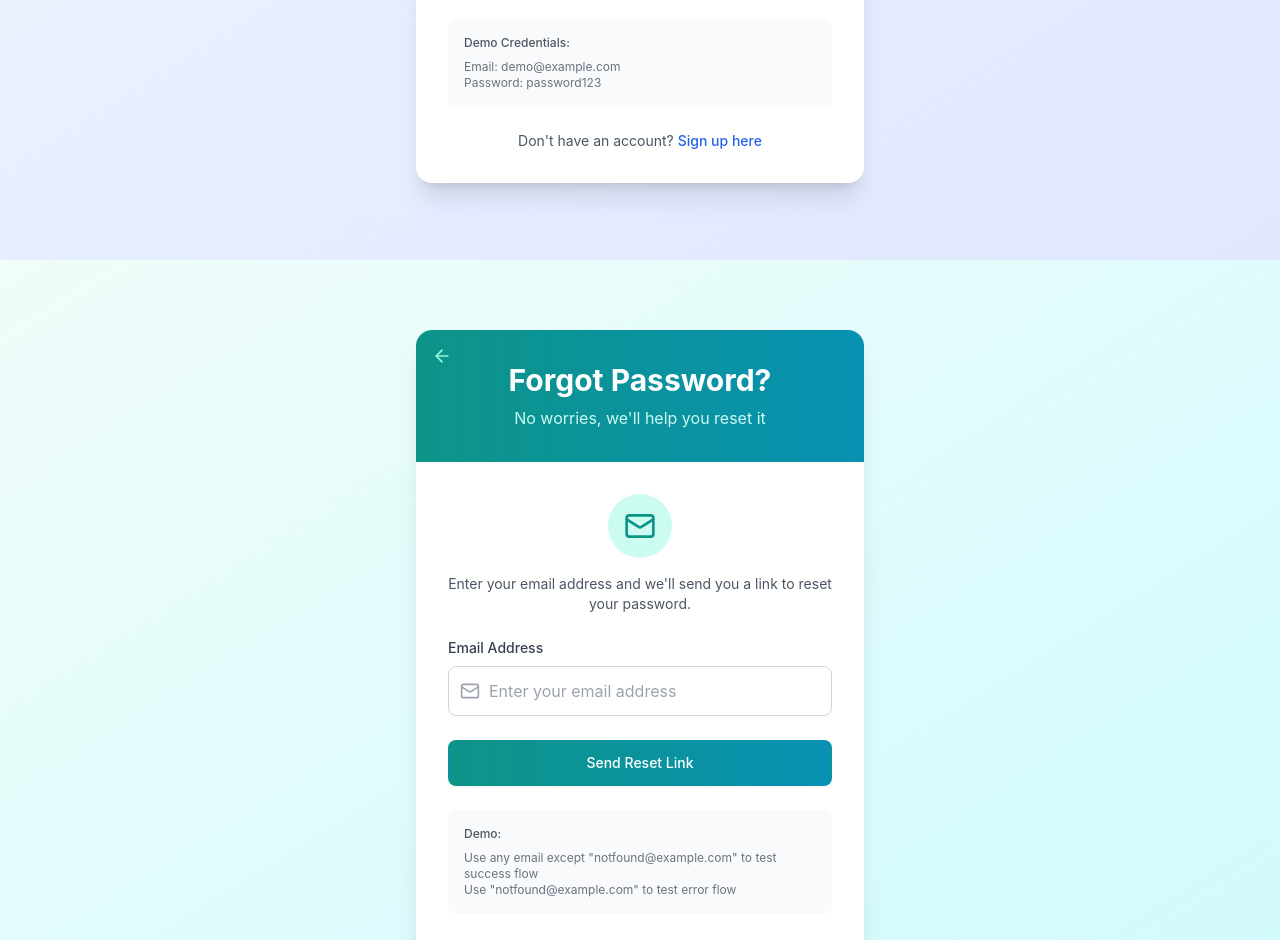
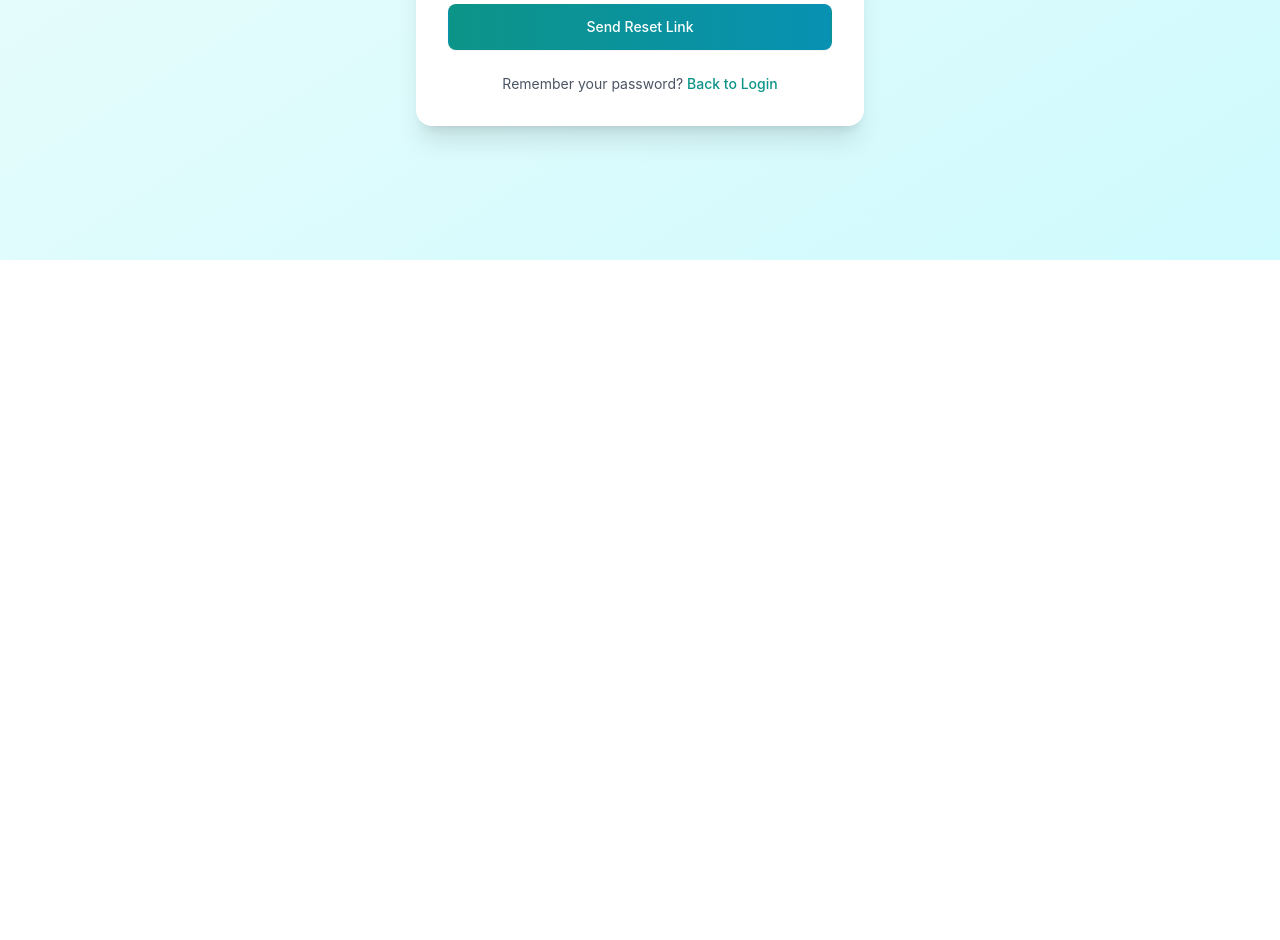
Before and after one commit to Rudra092/reactLogin, a React (Create React App) app: page /forgot-password in a window 1280 px wide. Shown: the part 540-1480 px from the top of the page. After the commit the page ends 800 px from the top, so only its background shows below. Built offline with nearby package versions, Linux system fonts and the light colour scheme.

Commit message:
first commit

```diff
--- a/package.json
+++ b/package.json
@@ -1,7 +1,6 @@
 {
   "name": "my-app",
   "version": "0.1.0",
-  "homepage": "http://Rudra092.github.io/reactApp7",
   "private": true,
   "dependencies": {
     "@testing-library/dom": "^10.4.1",
@@ -16,8 +15,6 @@
     "web-vitals": "^2.1.4"
   },
   "scripts": {
-    "predeploy": "npm run build",
-    "deploy": "gh-pages -d build",
     "start": "react-scripts start",
     "build": "react-scripts build",
     "test": "react-scripts test",
--- a/src/App.js
+++ b/src/App.js
@@ -8,7 +8,6 @@ function App() {
   return (
     <div className="App">
       <Router>
-        <LoginScreen />
       <Routes>
         <Route path="/" element={<LoginScreen />} />
         <Route path="/signup" element={<SignUpScreen/>} />
--- a/src/components/forgot-password.js
+++ b/src/components/forgot-password.js
@@ -1,12 +1,15 @@
 import { useState } from "react";
 import { Mail, ArrowLeft, AlertCircle, CheckCircle, Clock } from "lucide-react";
-
+/*router*/
+import { useNavigate } from "react-router-dom";
 export default function ForgotPasswordScreen() {
   const [email, setEmail] = useState("");
   const [errors, setErrors] = useState({});
   const [isLoading, setIsLoading] = useState(false);
   const [emailSent, setEmailSent] = useState(false);
   const [resendCooldown, setResendCooldown] = useState(0);
+
+  const navigate = useNavigate();
 
   const validateEmail = (email) => {
     const emailRegex = /^[^\s@]+@[^\s@]+\.[^\s@]+$/;
@@ -95,8 +98,7 @@ export default function ForgotPasswordScreen() {
   };
 
   const handleBackToLogin = () => {
-    // In a real app, this would navigate to login
-    console.log("Navigate to login");
+    navigate("/");
   };
 
   if (emailSent) {
@@ -244,13 +246,6 @@ export default function ForgotPasswordScreen() {
             </button>
           </div>
 
-          {/* Demo Info */}
-          <div className="mt-6 p-4 bg-gray-50 rounded-lg">
-            <p className="text-xs text-gray-600 font-medium mb-2">Demo:</p>
-            <p className="text-xs text-gray-500">Use any email except "notfound@example.com" to test success flow</p>
-            <p className="text-xs text-gray-500">Use "notfound@example.com" to test error flow</p>
-          </div>
-
           {/* Back to Login */}
           <div className="mt-6 text-center">
             <p className="text-sm text-gray-600">
--- a/src/components/login.js
+++ b/src/components/login.js
@@ -237,13 +237,6 @@ export default function LoginScreen() {
             </button>
           </div>
 
-          {/* Demo Credentials */}
-          <div className="mt-6 p-4 bg-gray-50 rounded-lg">
-            <p className="text-xs text-gray-600 font-medium mb-2">Demo Credentials:</p>
-            <p className="text-xs text-gray-500">Email: demo@example.com</p>
-            <p className="text-xs text-gray-500">Password: password123</p>
-          </div>
-
           {/* Sign Up Link */}
           <div className="mt-6 text-center">
             <p className="text-sm text-gray-600">
--- a/src/components/signup.js
+++ b/src/components/signup.js
@@ -1,6 +1,7 @@
 import { useState } from "react";
 import { Eye, EyeOff, Mail, Lock, User, AlertCircle, CheckCircle, ArrowLeft } from "lucide-react";
-
+/*router*/
+import { useNavigate } from "react-router-dom";
 export default function SignUpScreen() {
   const [formData, setFormData] = useState({
     name: "",
@@ -14,6 +15,8 @@ export default function SignUpScreen() {
   const [errors, setErrors] = useState({});
   const [isLoading, setIsLoading] = useState(false);
   const [signUpSuccess, setSignUpSuccess] = useState(false);
+
+  const navigate = useNavigate();
 
   const validateEmail = (email) => {
     const emailRegex = /^[^\s@]+@[^\s@]+\.[^\s@]+$/;
@@ -119,8 +122,7 @@ export default function SignUpScreen() {
   };
 
   const handleBackToLogin = () => {
-    // In a real app, this would navigate to login
-    console.log("Navigate to login");
+    navigate("/");
   };
 
   if (signUpSuccess) {
```
